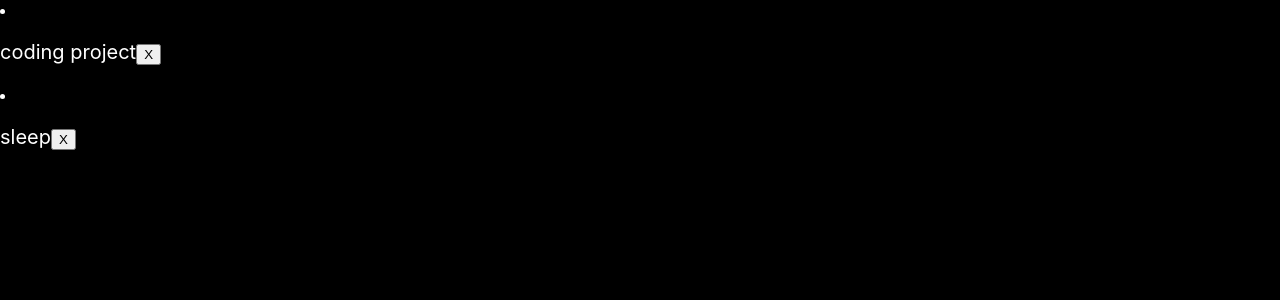
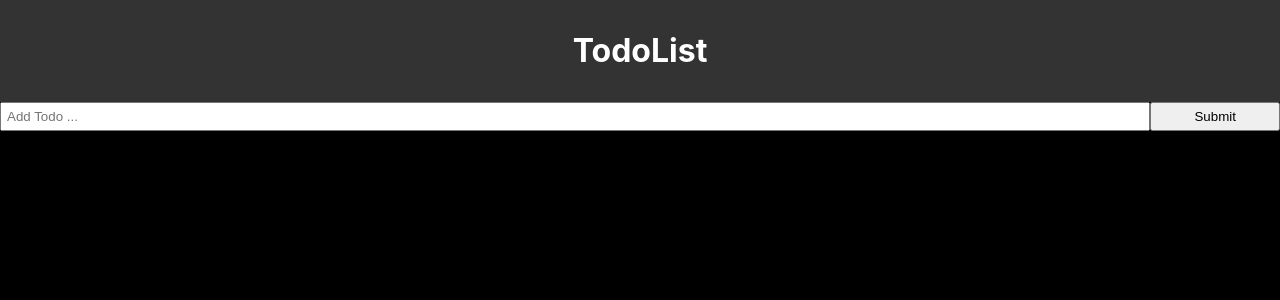
Before and after one commit to MichaelScoggins/411_first_project, a React (Create React App) app: page / in a window 1280 px wide. Shown: the top 300 px of the page. Built offline with nearby package versions, Linux system fonts and the light colour scheme.

Commit message:
list and buttons working

```diff
--- a/src/App.js
+++ b/src/App.js
@@ -1,18 +1,16 @@
 import React, { Component }  from 'react';
 import './App.css';
+import Header from './components/layout/Header'
 import TodoList from './components/TodoList'
 
 class App extends Component {
-  delItem = (key) => {
-    this.setState({ items: [...this.state.items.filter((poop, index) => index !== key)] })
-  }
-
   render() {
     return (
       <div className="App">
+        <Header />
         <TodoList />
       </div>
-    );
+    )
   }
 }
 
--- /dev/null
+++ b/src/components/ModifyItem.js
@@ -0,0 +1,66 @@
+import React from 'react'
+import TodoItem from './TodoItem'
+
+export class ModifyItem extends React.Component {
+  state = {
+    input: '',
+    items: [],
+    idCounter: 1
+  }
+
+  removeItem = (id) => {
+    this.setState(
+      { items: [...this.state.items.filter(item => item.id !== id)] }
+    )
+  }
+
+  renderItems = () => {
+    return this.state.items.map(item => (
+      <li key={this.state.items.id}>
+        <TodoItem
+          item={item}
+          removeItem={this.removeItem}
+        />
+      </li>
+    ))
+  }
+
+  onChange = event => {this.setState({ input: event.target.value })}
+
+  onSubmit = event => {
+    event.preventDefault()
+    console.log(this.state)
+    this.setState({
+      items: [...this.state.items, {id: this.state.idCounter, title: this.state.input}],
+      idCounter: this.state.idCounter + 1,
+      input: '',
+    })
+  }
+
+  render() {
+    return (
+      <div>
+        <form style={{ display: 'flex' }} onSubmit={this.onSubmit}>
+          <input
+            type="text"
+            name="title"
+            style={{ flex: '10', padding: '5px' }}
+            placeholder="Add Todo ..."
+            value={this.state.input}
+            onChange={this.onChange}
+
+          />
+          <input
+            type="submit"
+            value="Submit"
+            className="btn"
+            style={{ flex: '1' }}
+          />
+        </form>
+        {this.renderItems()}
+      </div>
+    )
+  }
+}
+
+export default ModifyItem
--- a/src/components/TodoList.js
+++ b/src/components/TodoList.js
@@ -1,39 +1,13 @@
 import React from 'react';
-import TodoItem from './TodoItem'
+import ModifyItem from './ModifyItem';
 
 class TodoList extends React.Component {
-  state = {
-    input: '',
-    items: [
-      {
-        id: 1,
-        title: 'coding project',
-        completed: false
-      },
-      {
-        id: 2,
-        title: 'sleep',
-        completed: false
-      }
-    ]
-  }
-
-  removeItem = (id) => {
-    this.setState(
-      { items: [...this.state.items.filter(item => item.id !== id)] }
+  render() {
+    return (
+      <div>
+        <ModifyItem />
+      </div>
     )
-  }
-
-  render() {
-    return this.state.items.map(item => (
-      <li>
-        <TodoItem
-          key={this.state.items.id}
-          item={item}
-          removeItem={this.removeItem}
-        />
-      </li>
-    ))
   }
 }
 
--- /dev/null
+++ b/src/components/layout/Header.js
@@ -0,0 +1,23 @@
+import React from 'react'
+
+function Header() {
+  return (
+    <header style={headerStyle}>
+      <h1>TodoList</h1>
+    </header>
+  )
+}
+
+const headerStyle = {
+  background: '#333',
+  color: '#fff',
+  textAlign: 'center',
+  padding: '10px'
+}
+
+const linkStyle = {
+  color: '#fff',
+  textDecoration: 'none'
+}
+
+export default Header
```
Also changed, not shown: src/components/AddItem.js (deleted, +0 -29 lines), src/components/TodoItem.js (+5 -5 lines).
